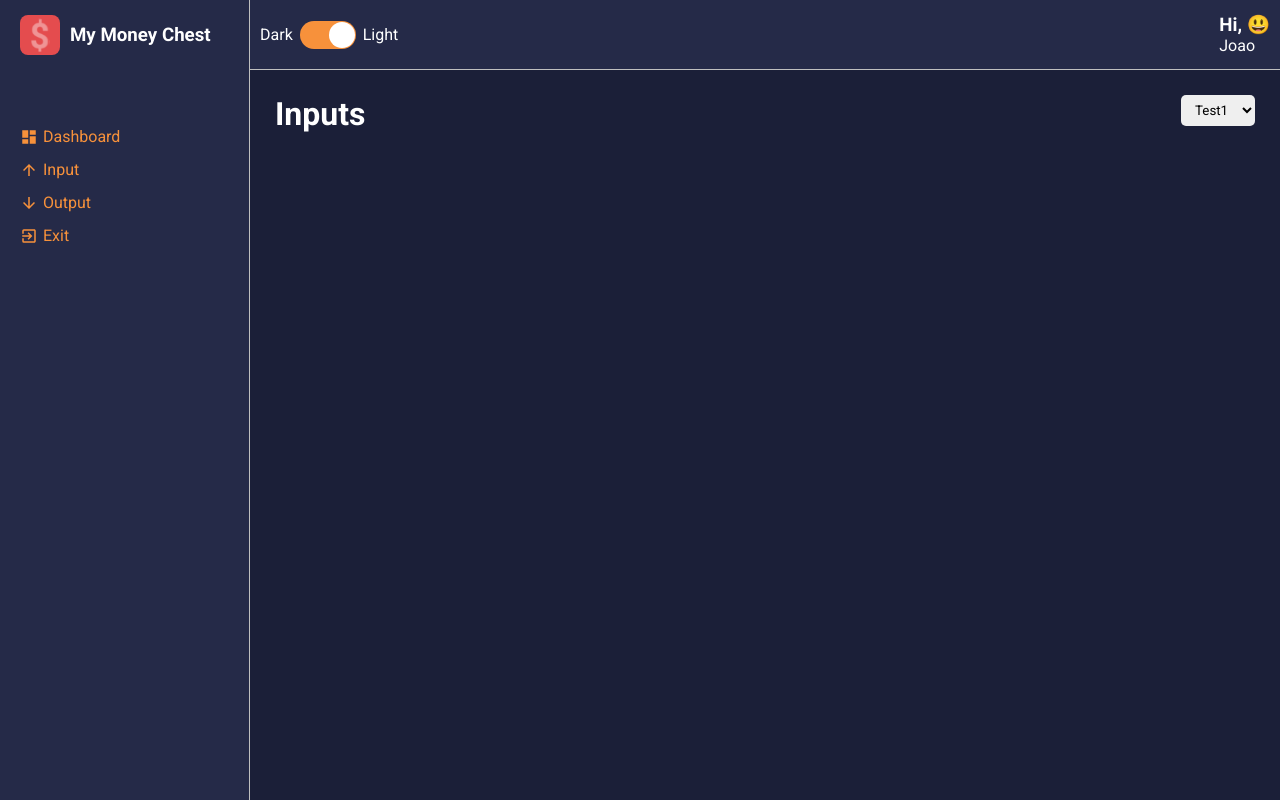
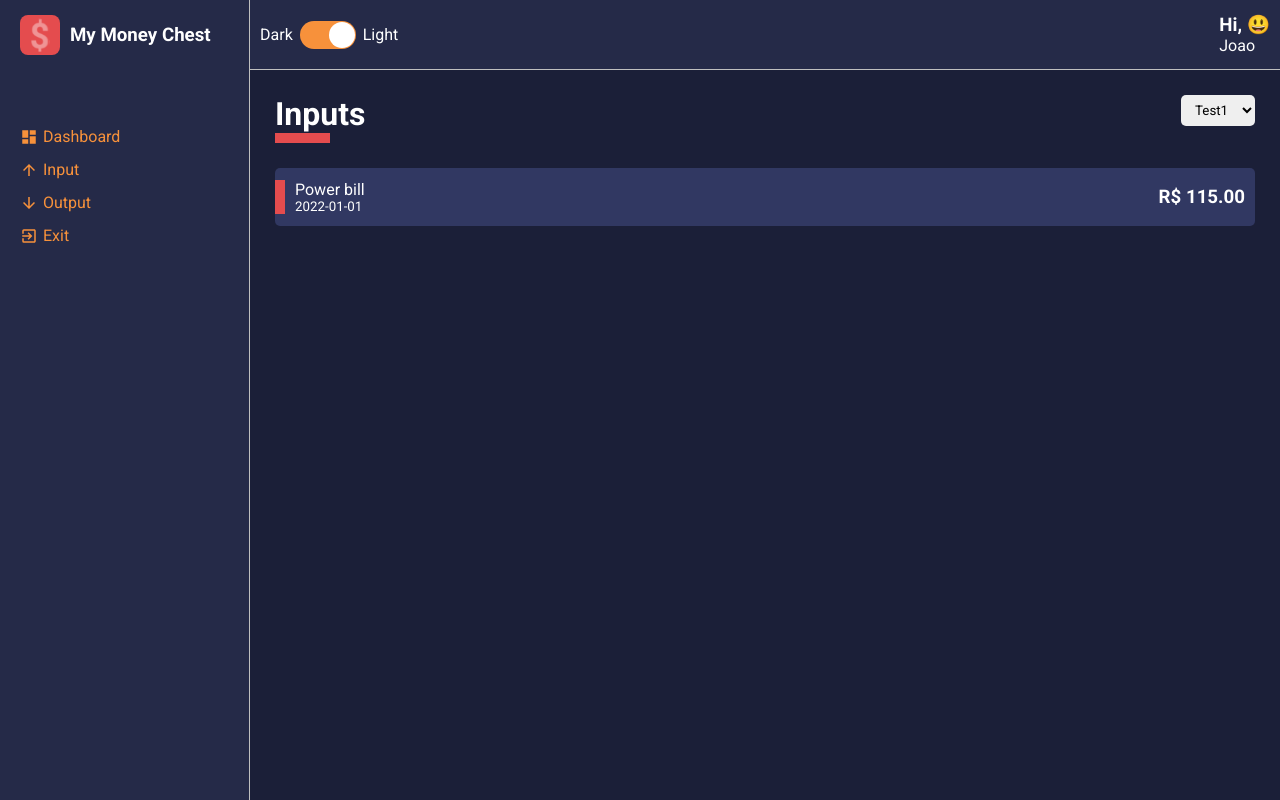
Before and after one commit to fernandobcc/dashboard_app, a React (Create React App) app in the folder frontend/: page / in a window 1280 px wide. Built offline with nearby package versions, Linux system fonts and the light colour scheme.

Commit message:
feat: add hitory finance component

```diff
--- /dev/null
+++ b/frontend/src/components/HistoryFinanceCard/index.tsx
@@ -0,0 +1,28 @@
+import * as S from './styles'
+
+export type HistoryFinanceCardProps = {
+  cardColor: string
+  tagColor: string
+  title: string
+  subtitle: string
+  amount: string
+}
+
+const HistoryFinanceCard = ({
+  cardColor,
+  tagColor,
+  title,
+  subtitle,
+  amount
+}: HistoryFinanceCardProps) => (
+  <S.Wrapper color={cardColor}>
+    <S.Tag color={tagColor} />
+    <div>
+      <span>{title}</span>
+      <small>{subtitle}</small>
+    </div>
+    <h3>{amount}</h3>
+  </S.Wrapper>
+)
+
+export default HistoryFinanceCard
--- /dev/null
+++ b/frontend/src/components/HistoryFinanceCard/styles.ts
@@ -0,0 +1,50 @@
+import styled from 'styled-components'
+
+type WrapperProps = {
+  color: string
+}
+
+type TagProps = {
+  color: string
+}
+
+export const Wrapper = styled.li<WrapperProps>`
+  background-color: ${(props) => props.color};
+
+  list-style: none;
+  border-radius: 5px;
+
+  margin: 10px 0;
+  padding: 12px 10px;
+
+  display: flex;
+  align-items: center;
+  justify-content: space-between;
+
+  cursor: pointer;
+  transition: all 0.3s;
+
+  position: relative;
+
+  &:hover {
+    opacity: 0.7;
+    transform: translateX(10px);
+  }
+
+  > div {
+    display: flex;
+    flex-direction: column;
+    justify-content: space-between;
+
+    padding-left: 10px;
+  }
+`
+
+export const Tag = styled.div<TagProps>`
+  width: 10px;
+  height: 60%;
+
+  background-color: ${(props) => props.color};
+  position: absolute;
+  left: 0;
+`
--- a/frontend/src/pages/List/index.tsx
+++ b/frontend/src/pages/List/index.tsx
@@ -1,4 +1,5 @@
 import ContentHeader from '../../components/ContentHeader'
+import HistoryFinanceCard from '../../components/HistoryFinanceCard'
 import SelectInput from '../../components/SelectInput'
 import * as S from './styles'
 
@@ -15,9 +16,18 @@ const List: React.FC = () => {
   ]
   return (
     <S.Wrapper>
-      <ContentHeader title="Inputs" lineColor="##F7931B">
+      <ContentHeader title="Inputs" lineColor="#e44c4e">
         <SelectInput options={options} />
       </ContentHeader>
+      <S.Content>
+        <HistoryFinanceCard
+          cardColor="#313862"
+          tagColor="#e44c4e"
+          title="Power bill"
+          subtitle="2022-01-01"
+          amount="R$ 115.00"
+        />
+      </S.Content>
     </S.Wrapper>
   )
 }
--- a/frontend/src/pages/List/styles.ts
+++ b/frontend/src/pages/List/styles.ts
@@ -1,3 +1,5 @@
 import styled from 'styled-components'
 
 export const Wrapper = styled.main``
+
+export const Content = styled.div``
```
Also changed, not shown: frontend/src/components/HistoryFinanceCard/stories.tsx (added, +11 -0 lines), 1 other file (tests, documents, lock files or other folders).
